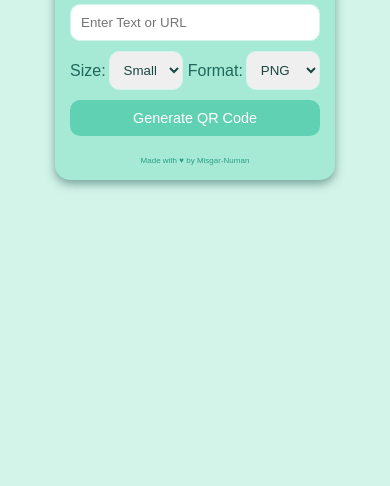
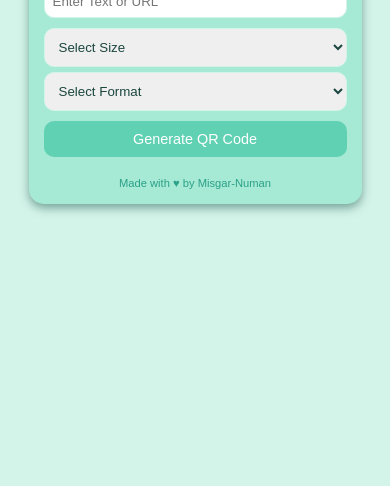
Before and after one commit to Misgar-Numan/FeF-QRazy, a plain HTML site: page index.html in a window 390 px wide. Shown: the part 358-844 px from the top of the page. Drawn offline with Linux system fonts and the light colour scheme.

Commit message:
UI Enhancements

```diff
--- a/index.html
+++ b/index.html
@@ -18,16 +18,16 @@
     <input type="text" id="qrText" placeholder="Enter Text or URL" autocomplete="off" required>
 
     <div class="size-format-group">
-      <label for="qrSize">Size: </label>
       <select id="qrSize">
+        <option value="" disabled selected>Select Size</option>
         <option value="100">Small (100px)</option>
         <option value="200">Medium (200px)</option>
-        <option value="300">Large (300px)</option>
+        <option value="400">Large (400px)</option>
       </select>
 
-      <label for="qrFormat">Format: </label>
       <select id="qrFormat">
-        <option value="png" selected>PNG</option>
+        <option value="" disabled selected>Select Format</option>
+        <option value="png">PNG</option>
         <option value="jpeg">JPEG</option>
         <option value="svg">SVG</option>
       </select>
--- a/script.js
+++ b/script.js
@@ -1,6 +1,6 @@
 document.getElementById('generateButton').addEventListener('click', function () {
   const qrText = document.getElementById('qrText').value;
-  const qrSize = parseInt(document.getElementById('qrSize').value);
+  const qrSize = parseInt(document.getElementById('qrSize').value) || 200; //Default Size: 200
   const qrCodeContainer = document.getElementById('qrCode');
 
   qrCodeContainer.innerHTML = ''; // Clear previous QR Code
@@ -21,7 +21,7 @@ document.getElementById('generateButton').addEventListener('click', function ()
 
     // Download QR code as an image
     downloadButton.onclick = function () {
-      const format = document.getElementById('qrFormat').value;
+      const format = document.getElementById('qrFormat').value || 'png'; //Default Format: 'png'
       let mimeType;
       if (format === 'png') {
         mimeType = 'image/png';
--- a/styles.css
+++ b/styles.css
@@ -13,7 +13,7 @@ body {
   justify-content: center;
   align-items: center;
   flex-direction: column;
-  height: 100vh;
+  min-height: 100vh;
 }
 
 .container {
@@ -21,8 +21,9 @@ body {
   padding: 20px;
   border-radius: 15px;
   box-shadow: 0 4px 10px rgba(28, 83, 73, 0.5);
-  max-width: 90%;
-  width: 400px;
+  max-width: 100%;
+  width: 100%;
+  max-width: 400px;
   text-align: center;
 }
 
@@ -33,7 +34,7 @@ h1 {
 
 p {
   color: #2ba187;
-  font-size: 0.8rem;
+  font-size: 0.9rem;
 }
 
 input[type="text"] {
@@ -48,28 +49,19 @@ input[type="text"] {
 
 .size-format-group {
   display: flex;
-  justify-content: space-evenly;
+  justify-content: space-between;
   align-items: center;
-}
-
-label {
-  color: #1e675a;
-  font-size: 1rem;
-  margin: 0 3px 0 0;
+  gap: 10px;
 }
 
 #qrSize,
 #qrFormat {
-  width: 100%;
+  width: 48%;
   padding: 10px;
   border: 1px solid #d3f4e9;
   border-radius: 10px;
   outline: none;
   color: #1b463e;
-}
-
-#qrSize {
-  margin: 0 5px 0 0;
 }
 
 button {
@@ -96,20 +88,28 @@ button:hover {
   margin: 20px;
 }
 
+#qrCode canvas {
+  max-width: 100%;
+  height: auto;
+}
+
 .footer {
   margin-top: 20px;
   color: #1e675a;
   font-size: 0.9rem;
 }
 
-/* Responsive Design */
 @media (max-width: 600px) {
+  body {
+    padding: 10px;
+  }
+
   h1 {
-    font-size: 1.2rem;
+    font-size: 1.3rem;
   }
 
   p {
-    font-size: 0.5rem;
+    font-size: 0.7rem;
   }
 
   button {
@@ -117,8 +117,27 @@ button:hover {
   }
 
   .container {
-    width: 80%;
+    max-width: 90%;
     padding: 15px;
-    overflow: hidden;
+  }
+
+  input[type="text"] {
+    padding: 8px;
+  }
+
+  #qrSize,
+  #qrFormat {
+    width: 100%;
+  }
+
+  .footer {
+    font-size: 0.8rem;
   }
 }
+
+@media (max-width: 400px) {
+  .size-format-group {
+    flex-direction: column;
+    gap: 5px;
+  }
+}
```
